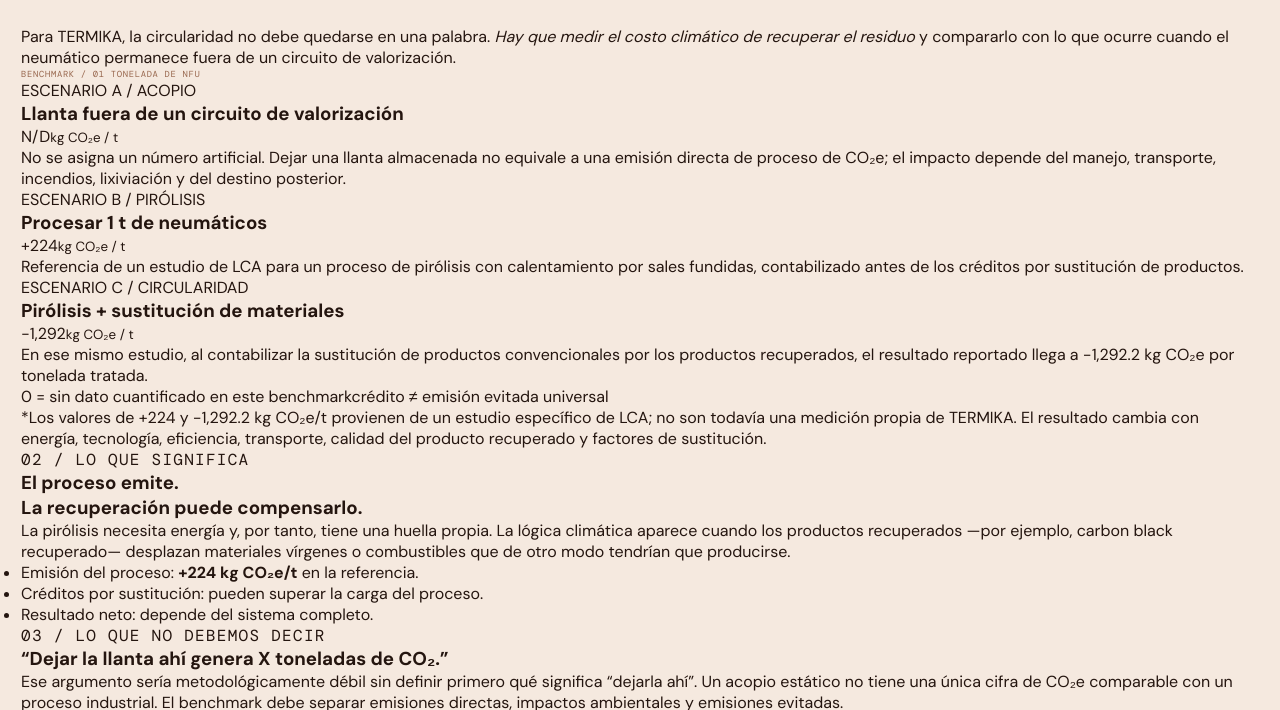
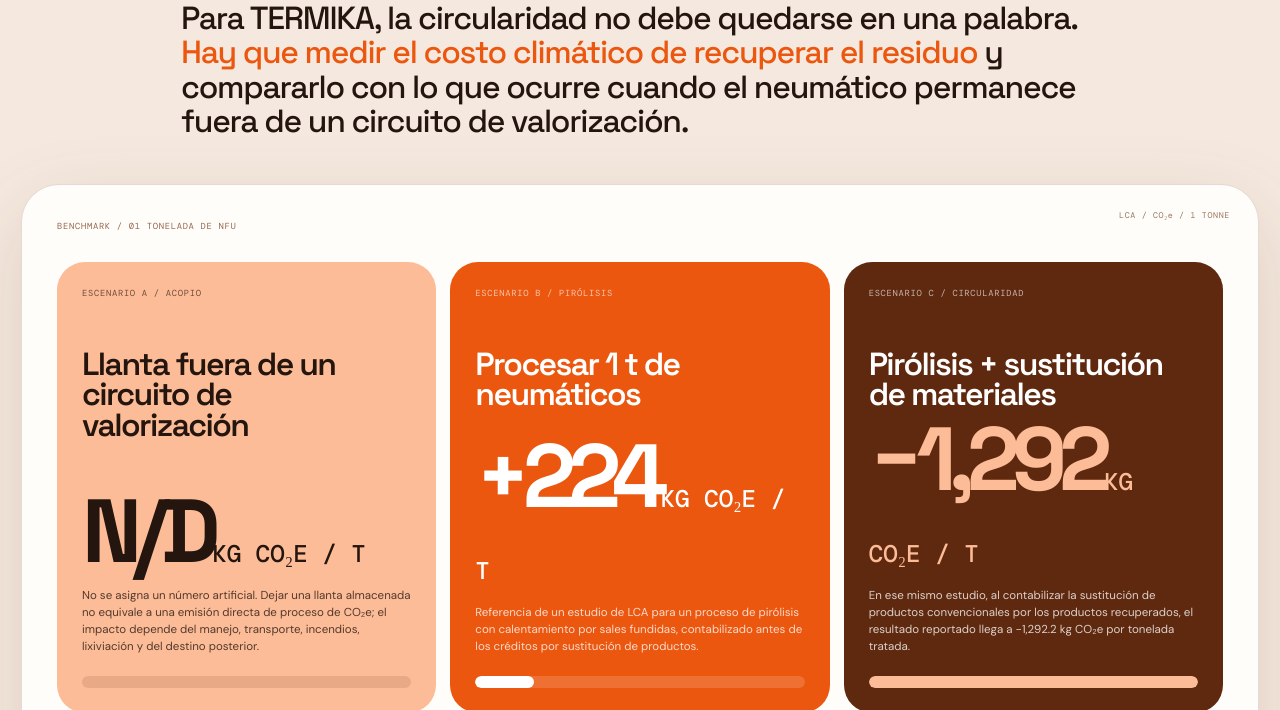
Before and after one commit to enactustecmiry-alt/Termika-Reynosa, a plain HTML site: page impacto.html in a window 1280 px wide. Shown: the part 412-1122 px from the top of the page. Drawn offline with nearby package versions, Linux system fonts and the light colour scheme.

Commit message:
Update style.css

```diff
--- a/style.css
+++ b/style.css
@@ -78,3 +78,41 @@
 @media(max-width:900px){.navlinks{display:none}.navcta{margin-left:auto}.menu{display:block}.mobile-nav{position:absolute;top:58px;left:8px;right:8px;background:var(--white);border:1px solid var(--line);border-radius:25px;padding:12px;display:flex;flex-direction:column;gap:4px;opacity:0;pointer-events:none;transform:translateY(-10px);transition:.25s}.mobile-nav.open{opacity:1;pointer-events:auto;transform:none}.mobile-nav a{padding:14px;border-radius:15px;font:.65rem "DM Mono"}.mobile-nav a:hover{background:var(--orange);color:white}.hero-layout{grid-template-columns:1fr}.hero-side{display:grid;grid-template-columns:1fr 1fr}.hero h1{font-size:clamp(5rem,22vw,10rem)}.hero-blob{opacity:.55}.bento{grid-template-columns:1fr 1fr}.card:first-child{grid-row:span 2}.page-intro{margin-left:0}.lab{grid-template-columns:1fr}.material-stage{min-height:700px}.steps{grid-template-columns:1fr 1fr}.roadmap{grid-template-columns:1fr 1fr}.benefits{grid-template-columns:1fr}.footer-grid{grid-template-columns:1fr}}
 @media(max-width:600px){.container{width:calc(100% - 26px)}.nav{padding-left:16px}.page{padding-top:125px}.hero{padding-top:145px}.hero h1{margin:35px 0 25px}.hero-side{grid-template-columns:1fr}.mini-card:nth-child(2),.mini-card:nth-child(3){margin-left:0}.section-head{grid-template-columns:60px 1fr;gap:10px;margin-bottom:40px}.section-head h2{font-size:clamp(3.8rem,18vw,6rem)}.bento{display:flex;flex-direction:column}.card{min-height:260px}.big-number{font-size:6rem}.material-stage{padding:25px;min-height:670px}.lab-number{font-size:8rem}.steps{grid-template-columns:1fr}.step{min-height:150px}.calc{grid-template-columns:1fr;padding:25px}.roadmap{grid-template-columns:1fr}.road{min-height:280px}.loop{min-height:430px}.loop-ring{width:270px;height:270px}.loop-label{font-size:.46rem}.l1{top:12%}.l2{right:3%}.l3{bottom:10%}.l4{left:2%}.cta{padding:30px;min-height:500px}.cta h2{font-size:clamp(4.5rem,20vw,8rem)}.cursor{display:none}}
 @media(prefers-reduced-motion:reduce){*,*::before,*::after{animation:none!important;scroll-behavior:auto!important;transition:none!important}.reveal{opacity:1;transform:none}}
+
+/* CO2 BENCHMARK PAGE */
+.co2-page{background:var(--cream);color:var(--ink)}
+.co2-hero{padding-bottom:45px}
+.co2-hero .section-head{margin-bottom:35px}
+.co2-hero .section-head h2{max-width:1000px}
+.co2-intro{max-width:920px;font:500 clamp(1.35rem,2.5vw,2.25rem)/1.08 "Space Grotesk";letter-spacing:-.04em;margin:0 0 45px 160px}
+.co2-intro em{font-style:normal;color:var(--orange)}
+.co2-board{background:var(--white);border:1px solid var(--line);border-radius:38px;padding:35px;box-shadow:var(--shadow);position:relative;overflow:hidden}
+.co2-board:before{content:"LCA / CO₂e / 1 TONNE";position:absolute;right:28px;top:25px;font:.52rem "DM Mono";color:#9a765f;letter-spacing:.08em}
+.co2-chart{display:grid;grid-template-columns:1fr 1fr 1fr;gap:14px;align-items:stretch;margin-top:30px}
+.co2-card{border-radius:28px;padding:25px;min-height:430px;position:relative;overflow:hidden;display:flex;flex-direction:column}
+.co2-card.storage{background:var(--peach)}
+.co2-card.process{background:var(--orange);color:white}
+.co2-card.credit{background:var(--brown);color:white}
+.co2-card .tag{font:.55rem "DM Mono";opacity:.65;text-transform:uppercase;letter-spacing:.08em}
+.co2-card h3{font:600 clamp(1.55rem,2.5vw,2.5rem)/.95 "Space Grotesk";letter-spacing:-.05em;margin:50px 0 15px;max-width:320px}
+.co2-value{font:700 clamp(4.3rem,7vw,7rem)/.78 "Space Grotesk";letter-spacing:-.09em;margin-top:auto}
+.co2-value small{font:500 .27em "DM Mono";letter-spacing:0;text-transform:uppercase}
+.co2-card p{font-size:.72rem;line-height:1.5;max-width:330px;margin-top:18px;opacity:.78}
+.co2-card .barline{height:12px;background:rgba(95,41,15,.12);border-radius:99px;margin-top:20px;overflow:hidden}
+.co2-card.process .barline,.co2-card.credit .barline{background:rgba(255,255,255,.15)}
+.co2-card .barline i{display:block;height:100%;width:0;border-radius:inherit;animation:co2bar 1.4s .25s ease forwards}
+.co2-card.storage .barline i{width:0;background:var(--brown)}
+.co2-card.process .barline i{background:white;width:18%}
+.co2-card.credit .barline i{background:var(--peach);width:100%}
+@keyframes co2bar{from{transform:scaleX(0);transform-origin:left}to{transform:scaleX(1);transform-origin:left}}
+.co2-negative{color:var(--peach)}
+.co2-axis{display:flex;justify-content:space-between;font:.52rem "DM Mono";color:#98715c;margin-top:12px}
+.co2-note{margin-top:16px;font:.57rem/1.55 "DM Mono";color:#94705d;max-width:900px}
+.method-grid{display:grid;grid-template-columns:1fr 1fr;gap:14px;margin-top:16px}
+.method-card{background:var(--white);border:1px solid var(--line);border-radius:30px;padding:30px;min-height:300px}
+.method-card.orange{background:var(--orange);color:white}.method-card.dark{background:var(--brown);color:white}
+.method-card .mono{font-size:.55rem;opacity:.65}.method-card h3{font:600 clamp(1.7rem,3vw,3rem)/.95 "Space Grotesk";letter-spacing:-.055em;margin:35px 0 15px}.method-card p{font-size:.78rem;line-height:1.6;max-width:600px}.method-card ul{margin-top:18px;padding-left:18px;font-size:.72rem;line-height:1.7}
+.co2-scale{margin-top:16px;background:var(--white);border:1px solid var(--line);border-radius:30px;padding:30px;overflow:hidden}.co2-scale h3{font:600 2rem "Space Grotesk";letter-spacing:-.05em}.scale-row{display:grid;grid-template-columns:150px 1fr 100px;gap:15px;align-items:center;margin-top:25px}.scale-row label{font:.58rem "DM Mono"}.scale-track{height:22px;background:var(--cream);border-radius:999px;overflow:hidden}.scale-track i{display:block;height:100%;border-radius:inherit}.scale-row:nth-child(2) i{width:18%;background:var(--orange)}.scale-row:nth-child(3) i{width:100%;background:var(--brown)}.scale-row:nth-child(4) i{width:0;background:var(--peach)}.scale-row strong{font:600 1rem "Space Grotesk";text-align:right}
+.source-strip{margin-top:16px;padding:25px 30px;border-radius:28px;background:var(--ink);color:white}.source-strip p{font:.6rem/1.7 "DM Mono";color:rgba(255,255,255,.65)}.source-strip a{color:var(--peach);text-decoration:underline;text-underline-offset:3px}
+@media(max-width:900px){.co2-intro{margin-left:0}.co2-chart{grid-template-columns:1fr}.co2-card{min-height:330px}.method-grid{grid-template-columns:1fr}.scale-row{grid-template-columns:110px 1fr 85px}}
+@media(max-width:600px){.co2-board{padding:18px}.co2-card{min-height:310px;padding:22px}.co2-card h3{margin-top:35px}.co2-value{font-size:5rem}.method-card{padding:24px}.co2-scale{padding:24px}.scale-row{grid-template-columns:1fr 70px;gap:8px}.scale-row .scale-track{grid-column:1 / -1;grid-row:2}.scale-row strong{grid-column:2;grid-row:1}}
```
